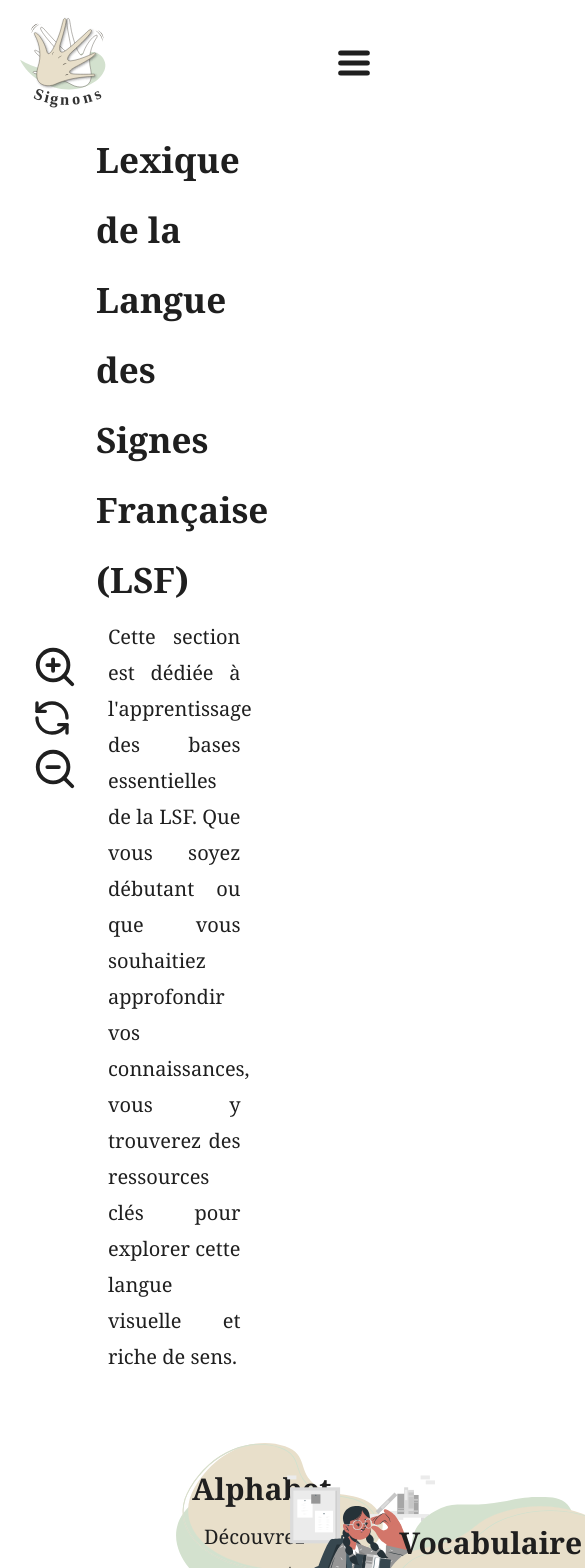
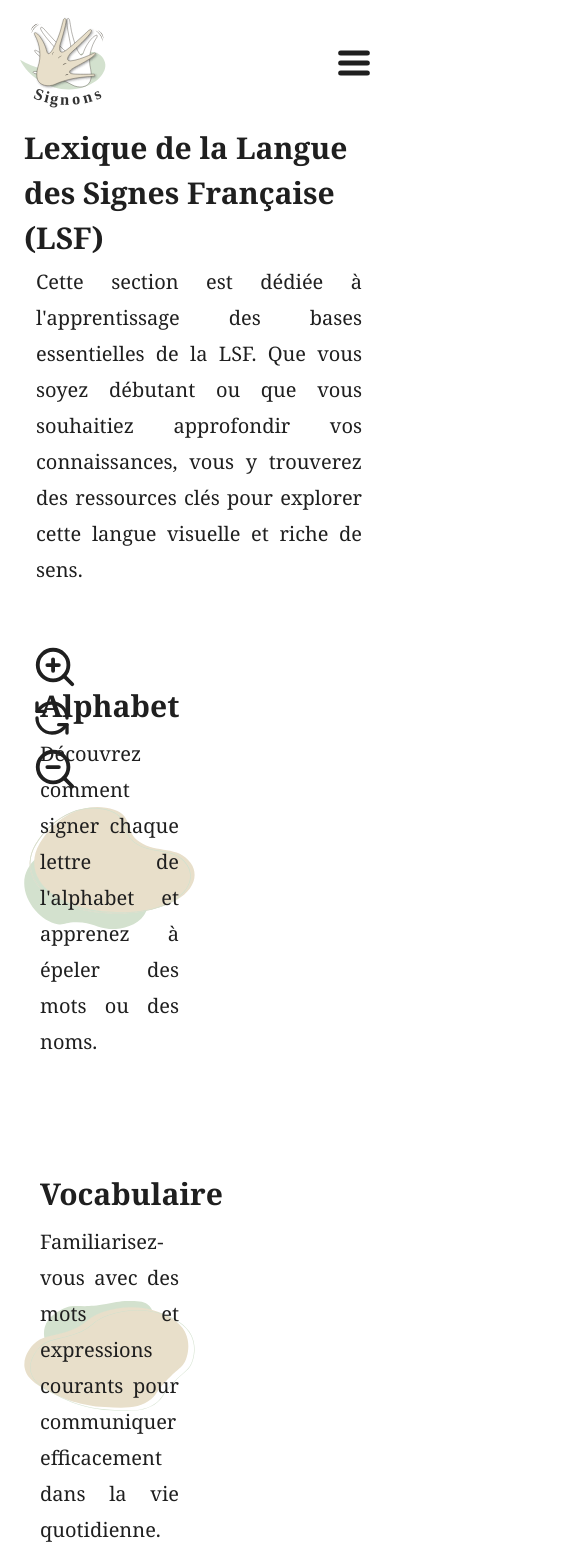
Before and after one commit to MahaBourada/signons, a React (Vite) app: page /lexique in a window 390 px wide. Shown: the top 1568 px of the page, 585 px wide, since content can reach past the window. Built offline with nearby package versions, Linux system fonts and the light colour scheme.

Commit message:
Lexique page 80% responsive

```diff
--- a/src/components/HighlightSearch.jsx
+++ b/src/components/HighlightSearch.jsx
@@ -21,7 +21,7 @@ const HighlightSearch = ({ text, searchTerm }) => {
     part.toLowerCase() === searchTerm.toLowerCase() ? (
       <mark //Screen readers typically announce text wrapped in a <mark> element.
         key={index}
-        className="bg-darkSecondary text-whiteText dark:bg-secondary dark:text-blackText"
+        className="bg-darkSecondary text-whiteText dark:bg-secondary dark:text-blackText rounded-lg px-2"
       >
         {part}
       </mark>
--- a/src/components/LexiqueCard.jsx
+++ b/src/components/LexiqueCard.jsx
@@ -3,13 +3,15 @@ import React from "react";
 const LexiqueCard = ({ label, desc, img, bgClass }) => {
   return (
     <div
-      className={`flex flex-row items-start justify-start w-full p-4 m-3 ml-6 bg-contain bg-no-repeat hover:translate-x-[1px] hover:translate-y-[1px] hover:underline ${bgClass}`}
+      className={`flex flex-row items-start max-lg:flex-col max-lg:justify-center justify-start w-full max-lg:w-1/2 p-4 m-3 ml-6 max-md:m-0 max-md:my-4 bg-contain max-lg:bg-center bg-no-repeat hover:translate-x-[1px] hover:translate-y-[1px] hover:underline ${bgClass}`}
     >
-      <div className="w-[45%]">
+      <div className="w-full">
         <h3 className="text-dynamic-xl font-bold">{label}</h3>
-        <p className="text-dynamic-base leading-9 text-justify ml-3 mr-1">{desc}</p>
+        <p className="text-dynamic-base leading-9 text-justify ml-3 mr-1 max-md:mx-0">
+          {desc}
+        </p>
       </div>
-      <img src={img} width={300} alt="" />
+      <img src={img} width={300} alt="" className="max-md:hidden" />
     </div>
   );
 };
--- a/src/pages/LexiquePage.jsx
+++ b/src/pages/LexiquePage.jsx
@@ -4,15 +4,14 @@ import { Link } from "react-router-dom";
 import lexique from "../data/Lexique.json";
 import HighlightSearch from "../components/HighlightSearch";
 import { useSearch } from "../context/SearchContext";
-import { resolvePath } from "../utils/utils";
 
 const LexiquePage = () => {
   const { searchTerm } = useSearch();
 
   return (
-    <main className="flex-grow mx-24">
-      <div className="w-3/4 mb-6">
-        <h1 className="text-dynamic-2xl font-bold">
+    <main className="flex-grow mx-24 max-md:mx-6 max-lg:mx-16">
+      <div className="w-3/4 mb-6 max-lg:w-full">
+        <h1 className="text-dynamic-2xl font-bold max-lg:text-dynamic-xl max-lg:leading-normal">
           <HighlightSearch text={lexique.title} searchTerm={searchTerm} />
         </h1>
         <p className="text-dynamic-base leading-9 text-justify ml-3 mr-1 my-1">
@@ -20,7 +19,7 @@ const LexiquePage = () => {
         </p>
       </div>
 
-      <div className="flex flex-row items-center justify-around my-14 ml-14">
+      <div className="flex flex-row max-lg:flex-col max-lg:gap-y-10 items-center justify-around my-14 ml-14 max-lg:ml-0">
         <Link
           to={`/lexique/${lexique.lexique[0].title
             .toLowerCase()
@@ -36,7 +35,11 @@ const LexiquePage = () => {
             }
             desc={
               <HighlightSearch
-                text={lexique.lexique[0].desc}
+                text={
+                  lexique.lexique[0].desc.length > 200
+                    ? lexique.lexique[0].desc.slice(0, 200) + "..."
+                    : lexique.lexique[0].desc
+                }
                 searchTerm={searchTerm}
               />
             }
```
